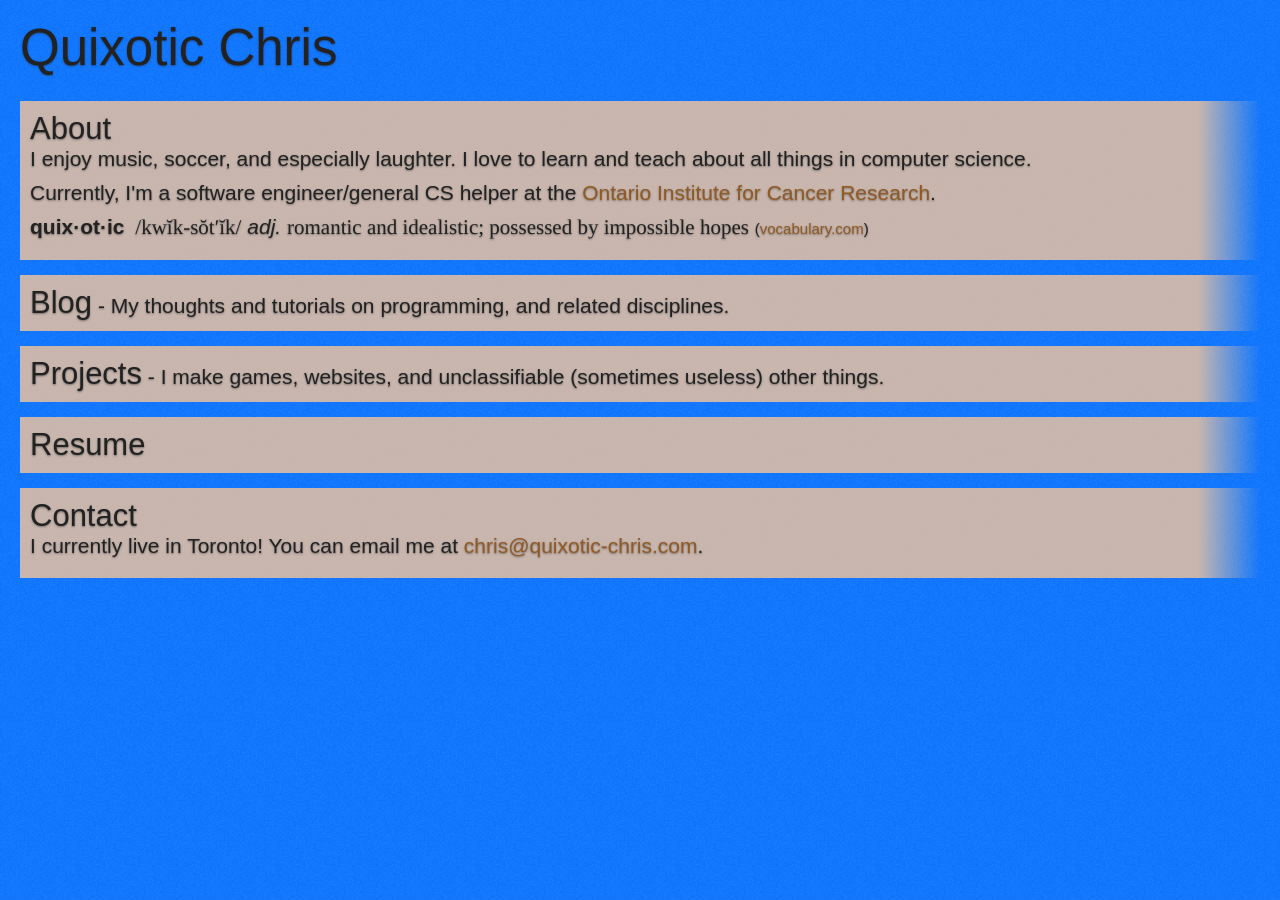
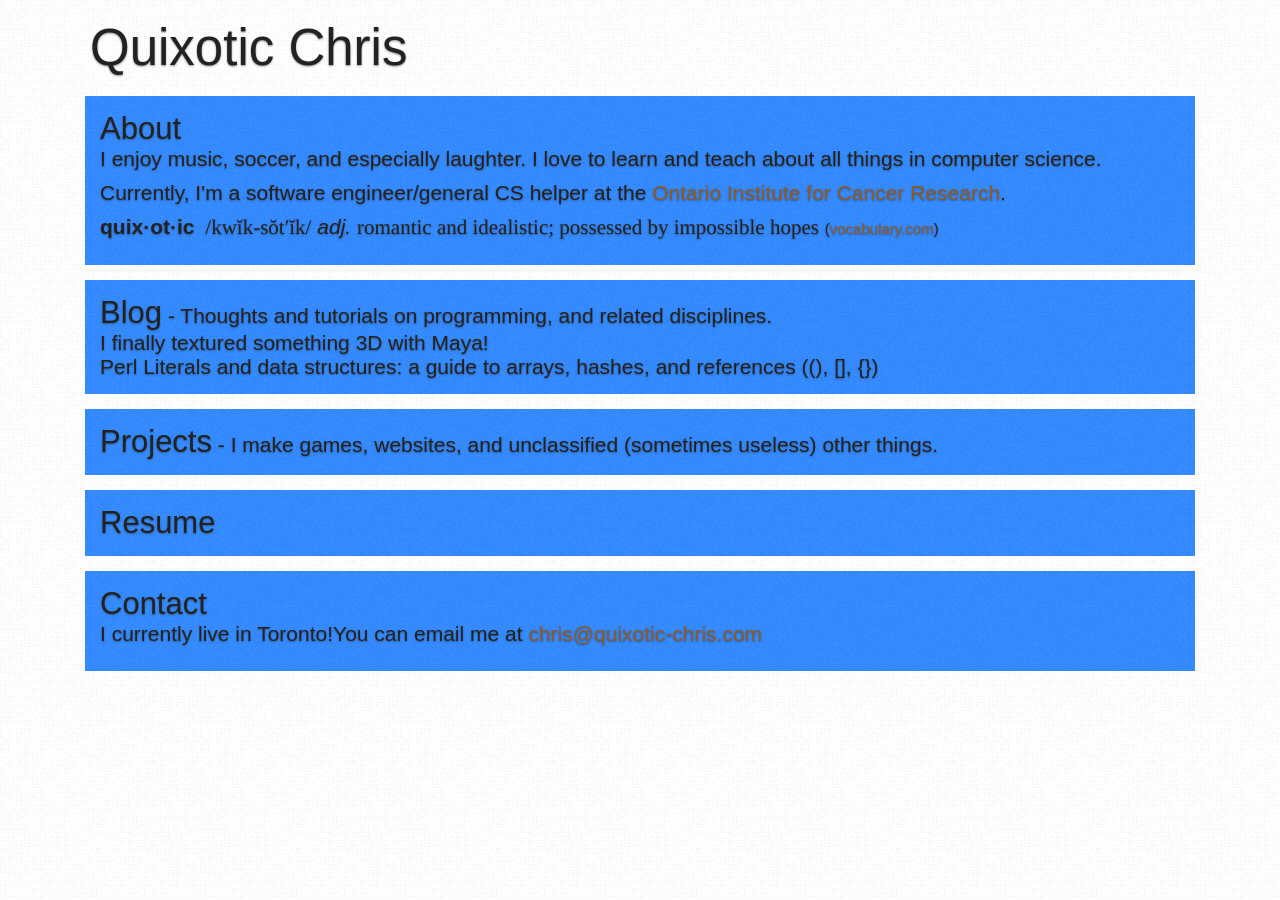
Before and after one commit to ChrisCooper/coopernetics, a Jekyll site: the page built from index.html, in a window 1280 px wide. Built offline with Jekyll 4.4.1, drawn with Linux system fonts in a browser that asks for light colours; nearby versions of some CDN libraries.

Commit message:
centered and changed colors

```diff
--- a/_layouts/default.html
+++ b/_layouts/default.html
@@ -22,7 +22,7 @@
 
   <body>
 
-    <div id="content">
+    <div id="content" class="container center-block">
 		{{ content }}
 	</div>
 
--- /dev/null
+++ b/_sass/_index.scss
@@ -0,0 +1,21 @@
+
+p.definition {
+
+	.word {
+		font-family: Arial,Helvetica,sans-serif;
+		font-weight: bold;
+		margin-right: 5px;
+	}
+	.ipa {
+		font-family: Times,serif;
+	}
+	.part-of-speech {
+		font-style: italic;
+	}
+	.definition {
+		font-family: Times,serif;
+	}
+	.source {
+		font-size: 15px;
+	}
+}
--- a/index.html
+++ b/index.html
@@ -5,7 +5,7 @@ layout: default
 <h1 class="main-title">Quixotic Chris</h1>
 
 <ul class="tile-list">
-	<li>
+	<li class="tile">
 		<span class="tile-title">About</span>
 		<p>I enjoy music, soccer, and especially laughter. I love to learn and teach about all things in computer science.</p>
 		<p>Currently, I'm a software engineer/general CS helper at the <a href="http://oicr.on.ca/">Ontario Institute for Cancer Research</a>.</p>
@@ -17,21 +17,31 @@ layout: default
 			<span class="source">(<a href="http://www.vocabulary.com/dictionary/quixotic">vocabulary.com</a>)</span>
 		</p>
 	</li>
-	<li>
+	<li class="tile">
 		<span class="tile-title">Blog</span>
 		<span class="hyphen"> - </span>
-		<span class="tile-subtitle">My thoughts and tutorials on programming, and related disciplines.</span>
+		<span class="tile-subtitle">Thoughts and tutorials on programming, and related disciplines.</span>
+		<div class="showem">
+			<div class="showed">
+				<span>I finally textured something 3D with Maya!</span>
+			</div>
+			<div class="showed">
+				<span>Perl Literals and data structures: a guide to arrays, hashes, and references ((), [], {})</span>
+			</div>
+		</div>
 	</li>
-	<li>
+	<li class="tile">
 		<span class="tile-title">Projects</span>
 		<span class="hyphen"> - </span>
-		<span class="tile-subtitle">I make games, websites, and unclassifiable (sometimes useless) other things.</span>
+		<span class="tile-subtitle">I make games, websites, and unclassified (sometimes useless) other things.</span>
 	</li>
-	<li>
+	<li class="tile">
 		<span class="tile-title">Resume</span>
+		<span class="soft-eng business-cat"></span>
+		<span class="fun"></span>
 	</li>
-	<li>
+	<li class="tile">
 		<span class="tile-title">Contact</span>
-		<p>I currently live in Toronto! You can email me at <a href="mailto:chris@quixotic-chris.com" target="_top">chris@quixotic-chris.com</a>.</p>
+		<p>I currently live in Toronto!You can email me at <a href="mailto:chris@quixotic-chris.com" target="_top">chris@quixotic-chris.com</a></p>
 	</li>
 </ul>
--- a/static/css/main.scss
+++ b/static/css/main.scss
@@ -33,10 +33,13 @@ $main-font: "Ubuntu",sans-serif;
  * ---- Main Sass ----
  */
 
+// Sass components
+@import "index";
+
 body {
 //	background: color position/size repeat origin clip attachment image|initial|inherit;
 	//background-color: $nice-blue;
-    background: $nice-blue url('/static/images/noisy-texture-200x200.png') repeat scroll left top;
+    background: white url('/static/images/noisy-texture-200x200.png') repeat scroll left top;
 
 	font: 300 21px $main-font;
 	color: $gray-darker;
@@ -49,16 +52,19 @@ body {
 	font-size: 51px;
 }
 
-ul.tile-list {
-	margin: 20px;
+.tile-list {
+
+	margin: 15px;
 	padding: 0px;
+
 	list-style-type: none;
 
-	li {
-		@include gradient-horizontal(rgba($nice-tan, 0.85), rgba($nice-tan, 0.0), 95%, 100%);
-		//background: rgba($nice-tan, 0.85) url('/static/images/noisy-texture-200x200.png') repeat scroll left top;
+	.tile {
 
-		padding: 10px;
+		//@include gradient-horizontal(rgba($nice-tan, 0.85), rgba($nice-tan, 0.0), 95%, 100%);
+		background: rgba($nice-blue, 0.85) url('/static/images/noisy-texture-200x200.png') repeat scroll left top;
+
+		padding: 15px;
 		margin-bottom: 15px;
 
 		.tile-title {
@@ -68,23 +74,7 @@ ul.tile-list {
 	}
 }
 
-p.definition {
-
-	.word {
-		font-family: Arial,Helvetica,sans-serif;
-		font-weight: bold;
-		margin-right: 5px;
-	}
-	.ipa {
-		font-family: Times,serif;
-	}
-	.part-of-speech {
-		font-style: italic;
-	}
-	.definition {
-		font-family: Times,serif;
-	}
-	.source {
-		font-size: 15px;
+.showem {
+	.showed {
 	}
 }
```
